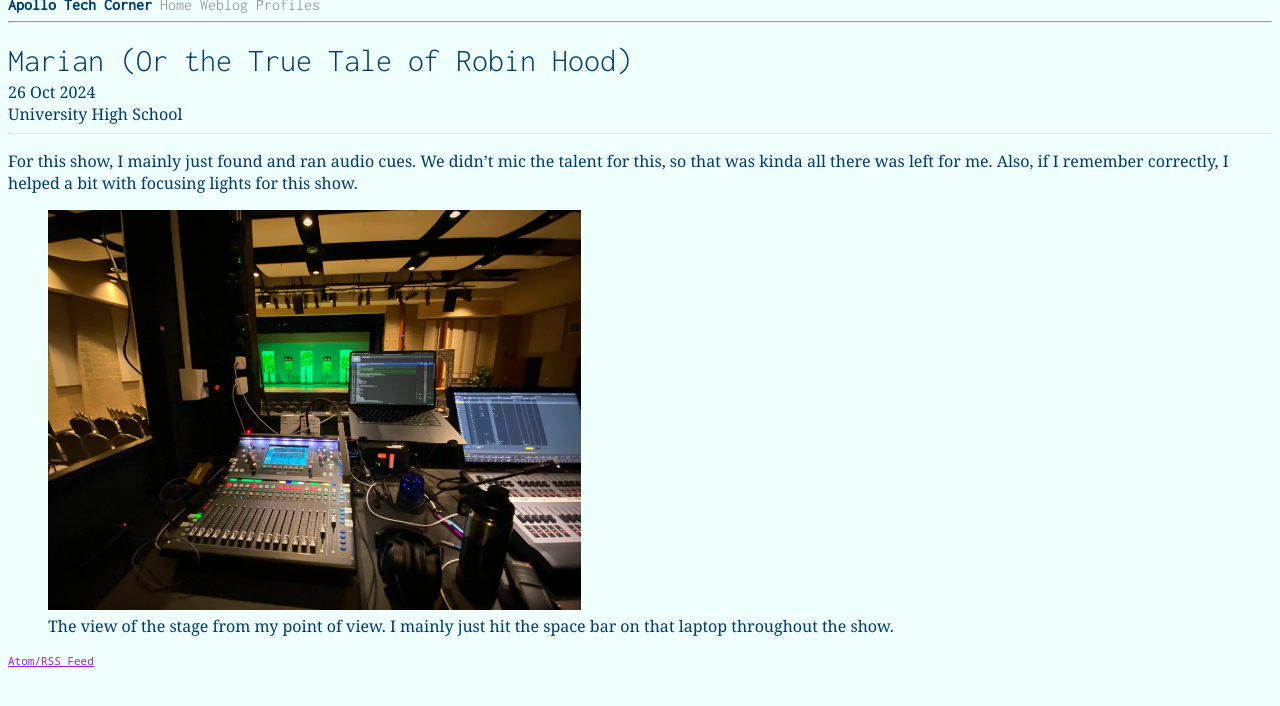
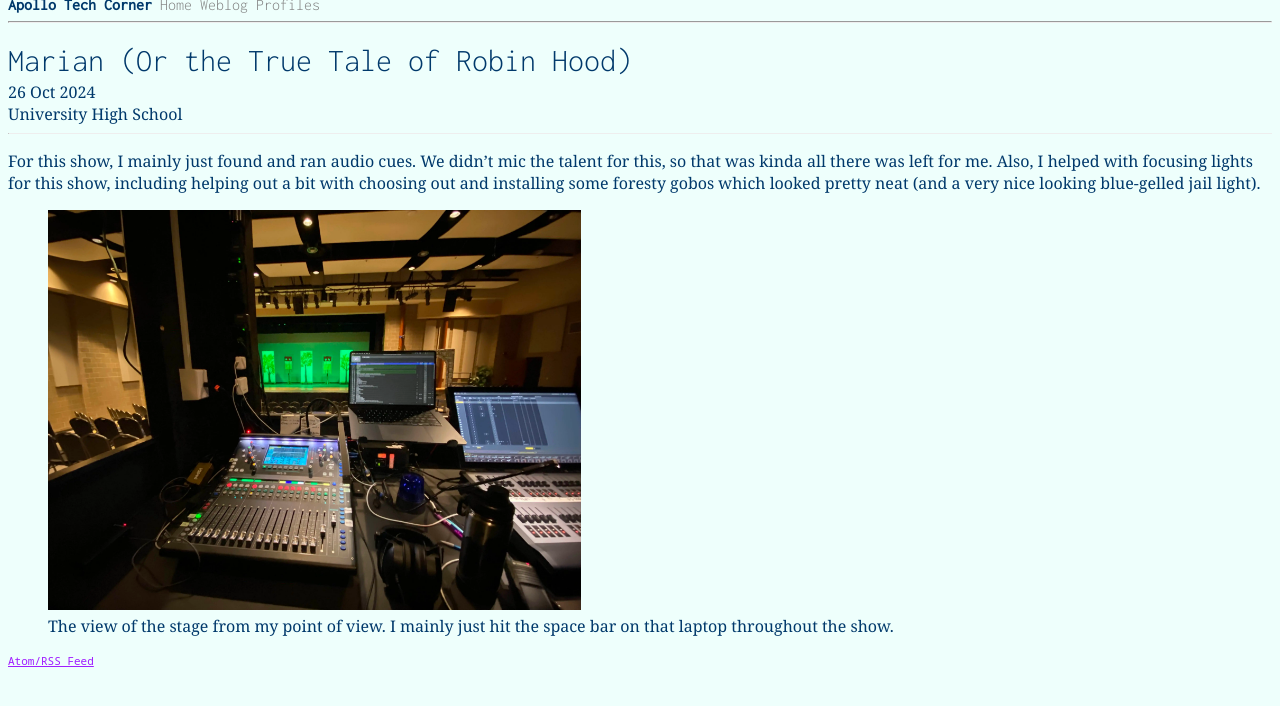
Before and after one commit to CoffeeCoder1/Apollo-Tech-Corner, a Jekyll site: the page built from _shows/2024-10-26-marian-or-the-true-tale-of-robin-hood.md, in a window 1280 px wide, cut to the strip 112-818 px from the top of the page. Built offline with Jekyll 4.4.1, drawn with Linux system fonts in a browser that asks for light colours.

Commit message:
Update the Marian show page
I actually did do a lot of lighting stuff for this show now that I think
about it so this updates things with the correct information.

```diff
--- a/_shows/2024-10-26-marian-or-the-true-tale-of-robin-hood.md
+++ b/_shows/2024-10-26-marian-or-the-true-tale-of-robin-hood.md
@@ -4,8 +4,10 @@ location: University High School
 ---
 
 For this show, I mainly just found and ran audio cues. We didn't mic the talent
-for this, so that was kinda all there was left for me. Also, if I remember
-correctly, I helped a bit with focusing lights for this show.
+for this, so that was kinda all there was left for me. Also, I helped with
+focusing lights for this show, including helping out a bit with choosing out
+and installing some foresty gobos which looked pretty neat (and a very nice
+looking blue-gelled jail light).
 
 {% include inline_image.html
 file="assets/img/uhs_marian_or_the_true_tale_of_robin_hood_booth.webp"
```
